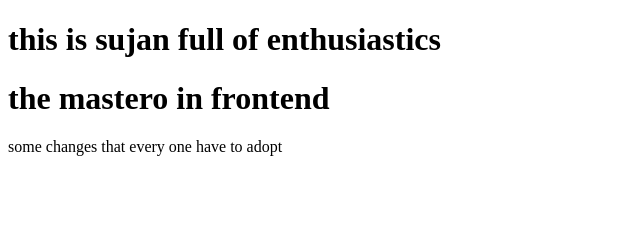
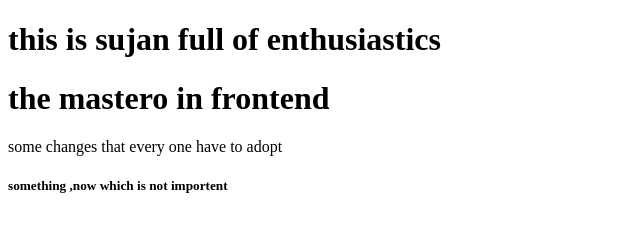
Before and after one commit to SujanE20/samplerepo, a plain HTML site: page index.html in a window 1280 px wide. Shown: the whole page, without its empty margins (0-640 px from the left). Drawn offline with Linux system fonts and the light colour scheme.

Commit message:
fear: it need both

```diff
--- a/index.html
+++ b/index.html
@@ -9,5 +9,6 @@
     <h1>this is sujan full of enthusiastics </h1>
     <h1>the mastero in frontend</h1>
     some changes that every one have to adopt
+    <h5>something ,now which is not importent</h5>
 </body>
 </html>
```
